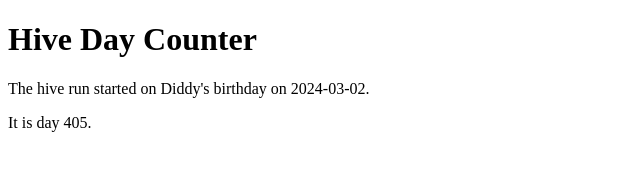
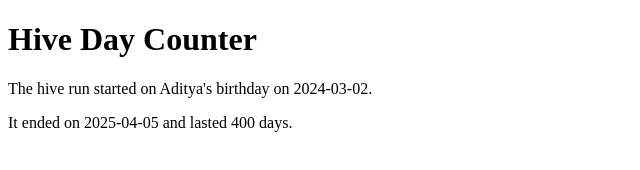
Before and after one commit to kevinkjt2000/hive-run-static, a plain HTML site: page index.html in a window 1280 px wide. Shown: the whole page, without its empty margins (0-640 px from the left). Drawn offline with nearby package versions, Linux system fonts and the light colour scheme.

Commit message:
Hive run complete! WOOHOO!

```diff
--- a/index.html
+++ b/index.html
@@ -2,20 +2,11 @@
 <html lang="en">
 <head>
     <meta charset="UTF-8">
-    <title>My Static Web Page</title>
-    <script src="https://cdnjs.cloudflare.com/ajax/libs/moment.js/2.30.1/moment.min.js"></script>
+    <title>Hive Day Counter</title>
 </head>
 <body>
     <h1>Hive Day Counter</h1>
-    <p>The hive run started on Diddy's birthday on 2024-03-02.</p>
-    <p>It is day <span id="hive-run-day"></span>.</p>
-
-    <script>
-			const kickoff = moment("2024-03-02"); //Diddy's birthday
-			const now = moment().startOf("day");
-			const diffInDays = now.diff(kickoff, "days", false) + 1
-
-			document.getElementById('hive-run-day').textContent = diffInDays;
-    </script>
+    <p>The hive run started on Aditya's birthday on 2024-03-02.</p>
+    <p>It ended on 2025-04-05 and lasted 400 days.</p>
 </body>
 </html>
```
